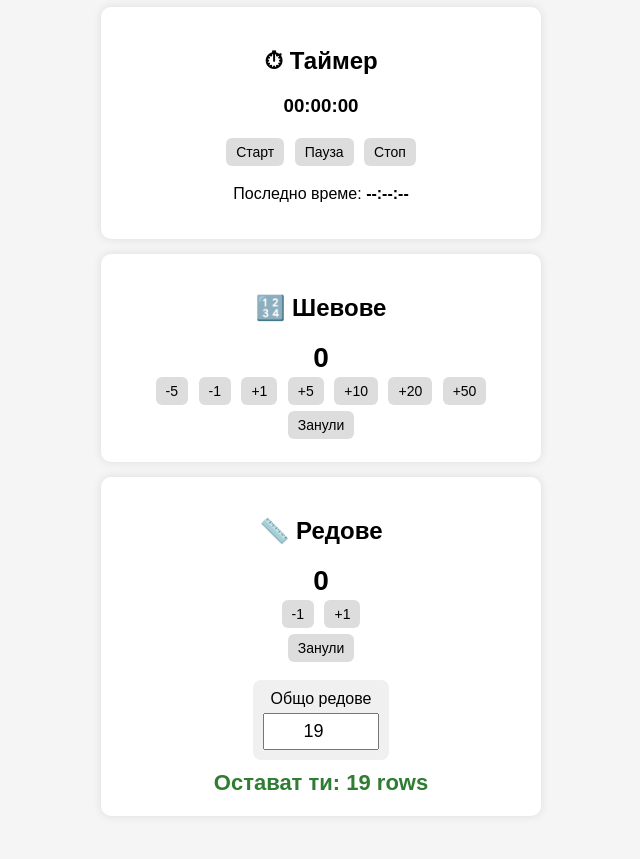
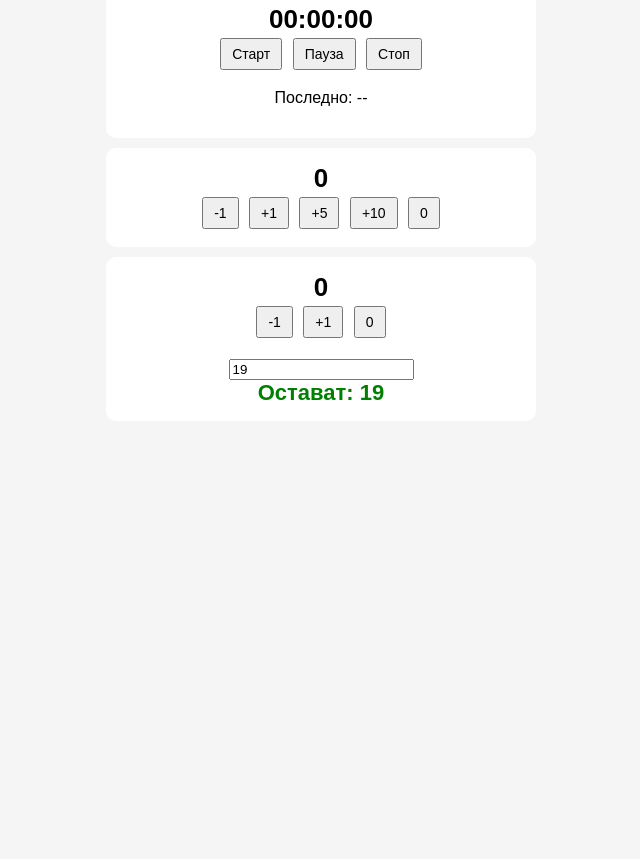
Before and after one commit to terminalberry/CrochetTracker, a plain HTML site: page index.html in a window 1280 px wide. Shown: the part 102-961 px from the top of the page, without its empty margins (319-959 px from the left). After the commit the page ends 800 px from the top, so only its background shows below. Drawn offline with Linux system fonts and the light colour scheme.

Commit message:
Refactor index.html with updated structure and styles

```diff
--- a/index.html
+++ b/index.html
@@ -2,200 +2,170 @@
 <html lang="bg">
 <head>
 <meta charset="UTF-8">
+<meta name="viewport" content="width=device-width, initial-scale=1.0">
 <title>Crochet Tracker</title>
+
+<link rel="manifest" href="manifest.json">
+
 <style>
 body {
     font-family: Arial;
     text-align: center;
     background: #f5f5f5;
-        padding: 20px;
+    padding: 15px;
 }
 
 .box {
     background: white;
-        padding: 20px;
-        margin: 15px auto;
+    padding: 15px;
+    margin: 10px auto;
     border-radius: 10px;
     max-width: 400px;
-        box-shadow: 0 0 10px rgba(0,0,0,0.1);
 }
 
 button {
     margin: 3px;
     padding: 6px 10px;
     font-size: 14px;
-        border-radius: 6px;
-        border: none;
-        background: #ddd;
-        cursor: pointer;
 }
 
-    button:hover {
-        background: #ccc;
-    }
-
-    input {
-        padding: 6px;
-        font-size: 18px;
-        width: 100px;
-        text-align: center;
-        margin-top: 5px;
-    }
-
-    .big-number {
-        font-size: 28px;
-        font-weight: bold;
-    }
+.big { font-size: 26px; font-weight: bold; }
 
 .remaining {
-        margin-top: 10px;
     font-size: 22px;
+    color: green;
     font-weight: bold;
-        color: #2e7d32;
-    }
-
-    .row-layout {
-        display: flex;
-        justify-content: center;
-        align-items: center;
-        gap: 15px;
-    }
-
-    .row-box {
-        background: #f0f0f0;
-        padding: 10px;
-        border-radius: 8px;
 }
 </style>
 </head>
+
 <body>
 
-<h1>🧶 Crochet Tracker</h1>
+<h2>🧶 Crochet Tracker</h2>
 
 <div class="box">
-    <h2>⏱ Таймер</h2>
-    <h3 id="time">00:00:00</h3>
-
-    <button onclick="startTimer()">Старт</button>
-    <button onclick="pauseTimer()">Пауза</button>
-    <button onclick="stopTimer()">Стоп</button>
-
-    <p>Последно време: <strong id="lastTime">--:--:--</strong></p>
+    <div class="big" id="time">00:00:00</div>
+    <button onclick="start()">Старт</button>
+    <button onclick="pause()">Пауза</button>
+    <button onclick="stop()">Стоп</button>
+    <p>Последно: <span id="lastTime">--</span></p>
 </div>
 
 <div class="box">
-    <h2>🔢 Шевове</h2>
-    <div class="big-number" id="stitches">0</div>
-
-    <button onclick="addStitch(-5)">-5</button>
-    <button onclick="addStitch(-1)">-1</button>
-    <button onclick="addStitch(1)">+1</button>
-    <button onclick="addStitch(5)">+5</button>
-    <button onclick="addStitch(10)">+10</button>
-    <button onclick="addStitch(20)">+20</button>
-    <button onclick="addStitch(50)">+50</button>
-    <br>
-    <button onclick="resetStitches()">Занули</button>
+    <div class="big" id="stitches">0</div>
+    <button onclick="st(-1)">-1</button>
+    <button onclick="st(1)">+1</button>
+    <button onclick="st(5)">+5</button>
+    <button onclick="st(10)">+10</button>
+    <button onclick="resetSt()">0</button>
 </div>
 
 <div class="box">
-    <h2>📏 Редове</h2>
+    <div class="big" id="rows">0</div>
+    <button onclick="rw(-1)">-1</button>
+    <button onclick="rw(1)">+1</button>
+    <button onclick="resetRw()">0</button>
 
-    <div class="big-number" id="rows">0</div>
-
-    <button onclick="addRow(-1)">-1</button>
-    <button onclick="addRow(1)">+1</button>
-    <br>
-    <button onclick="resetRows()">Занули</button>
-
-    <div class="row-layout" style="margin-top:15px;">
-        <div class="row-box">
-            <div>Общо редове</div>
-            <input type="number" id="totalRows" value="19" oninput="updateRemaining()">
-        </div>
-    </div>
-
-    <div class="remaining">
-        Остават ти: <span id="remaining">19</span> rows
-    </div>
+    <br><br>
+    <input id="total" type="number" value="19">
+    <div class="remaining">Остават: <span id="rem">19</span></div>
 </div>
 
 <script>
-let seconds = 0;
+// ===== STATE =====
+let data = JSON.parse(localStorage.getItem("crochet")) || {
+    seconds: 0,
+    stitches: 0,
+    rows: 0,
+    total: 19,
+    lastTime: "--"
+};
+
 let timer = null;
 
-function updateTime() {
-    seconds++;
-    let h = Math.floor(seconds / 3600);
-    let m = Math.floor((seconds % 3600) / 60);
-    let s = seconds % 60;
+// ===== SAVE (instant, no lag) =====
+function save() {
+    localStorage.setItem("crochet", JSON.stringify(data));
+}
+
+// ===== RENDER =====
+function render() {
+    let s = data.seconds;
+    let h = Math.floor(s/3600);
+    let m = Math.floor((s%3600)/60);
+    let sec = s%60;
 
     document.getElementById("time").innerText =
-        String(h).padStart(2, '0') + ":" +
-        String(m).padStart(2, '0') + ":" +
-        String(s).padStart(2, '0');
+        `${h.toString().padStart(2,'0')}:${m.toString().padStart(2,'0')}:${sec.toString().padStart(2,'0')}`;
+
+    document.getElementById("stitches").innerText = data.stitches;
+    document.getElementById("rows").innerText = data.rows;
+    document.getElementById("lastTime").innerText = data.lastTime;
+    document.getElementById("total").value = data.total;
+
+    let rem = data.total - data.rows;
+    if (rem < 0) rem = 0;
+    document.getElementById("rem").innerText = rem;
 }
 
-function startTimer() {
-    if (!timer) timer = setInterval(updateTime, 1000);
+// ===== TIMER =====
+function tick() {
+    data.seconds++;
+    render();
+    save();
 }
 
-function pauseTimer() {
+function start() {
+    if (!timer) timer = setInterval(tick, 1000);
+}
+
+function pause() {
     clearInterval(timer);
     timer = null;
 }
 
-function stopTimer() {
-    clearInterval(timer);
-    timer = null;
-
-    document.getElementById("lastTime").innerText =
-        document.getElementById("time").innerText;
-
-    seconds = 0;
-    document.getElementById("time").innerText = "00:00:00";
+function stop() {
+    pause();
+    data.lastTime = document.getElementById("time").innerText;
+    data.seconds = 0;
+    render();
+    save();
 }
 
-// Шевове
-let stitches = 0;
-
-function addStitch(val) {
-    stitches += val;
-    if (stitches < 0) stitches = 0;
-    document.getElementById("stitches").innerText = stitches;
+// ===== STITCHES =====
+function st(v) {
+    data.stitches += v;
+    if (data.stitches < 0) data.stitches = 0;
+    render(); save();
+}
+function resetSt() {
+    data.stitches = 0;
+    render(); save();
 }
 
-function resetStitches() {
-    stitches = 0;
-    document.getElementById("stitches").innerText = stitches;
+// ===== ROWS =====
+function rw(v) {
+    data.rows += v;
+    if (data.rows < 0) data.rows = 0;
+    render(); save();
+}
+function resetRw() {
+    data.rows = 0;
+    render(); save();
 }
 
-// Редове
-let rows = 0;
+document.getElementById("total").addEventListener("input", e => {
+    data.total = parseInt(e.target.value) || 0;
+    render(); save();
+});
 
-function addRow(val) {
-    rows += val;
-    if (rows < 0) rows = 0;
-    document.getElementById("rows").innerText = rows;
-    updateRemaining();
+// ===== INIT =====
+render();
+
+// ===== SERVICE WORKER =====
+if ("serviceWorker" in navigator) {
+    navigator.serviceWorker.register("sw.js");
 }
-
-function resetRows() {
-    rows = 0;
-    document.getElementById("rows").innerText = rows;
-    updateRemaining();
-}
-
-function updateRemaining() {
-    let total = parseInt(document.getElementById("totalRows").value) || 0;
-    let remaining = total - rows;
-    if (remaining < 0) remaining = 0;
-
-    document.getElementById("remaining").innerText = remaining;
-}
-
-// initial update
-updateRemaining();
 </script>
 
 </body>
```
Lines whose indentation alone changed are shown as unchanged.
